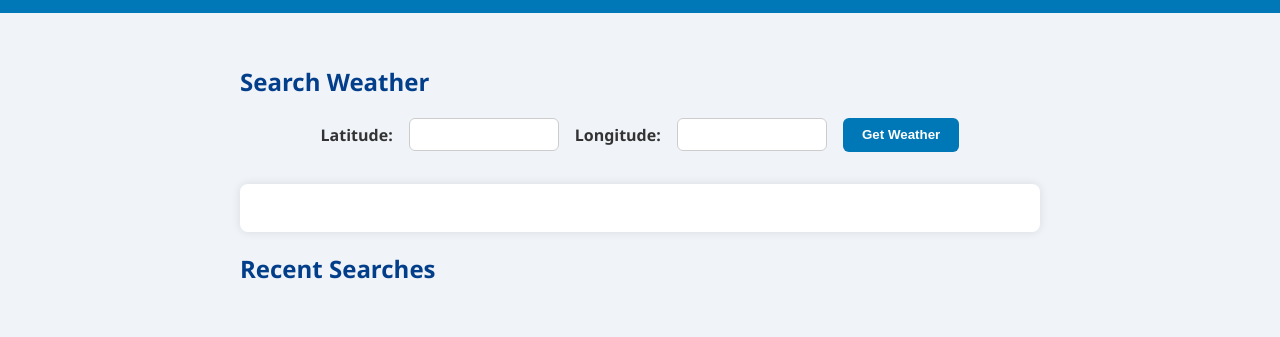
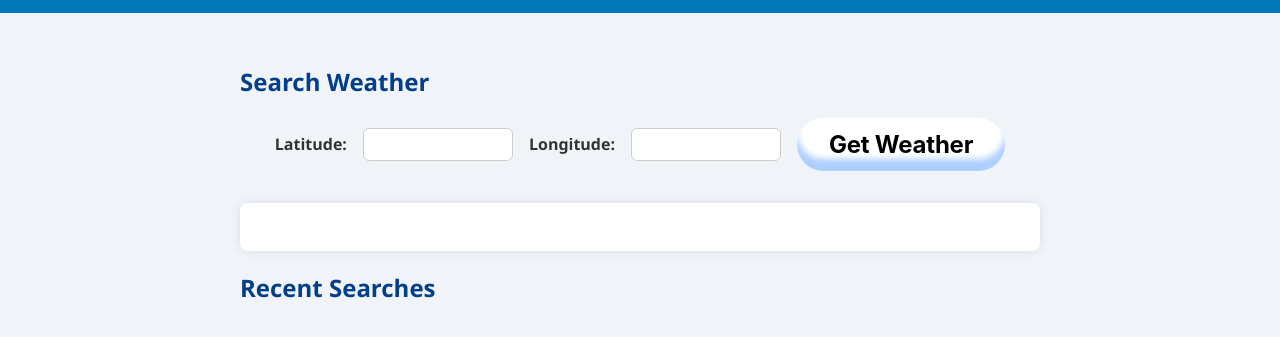
Before and after one commit to AyanaKhan/weather-app, a plain HTML site: page index.html in a window 1280 px wide. Shown: the part 127-464 px from the top of the page. Drawn offline with nearby package versions, Linux system fonts and the light colour scheme; no server answers.

Commit message:
Add files via upload

```diff
--- a/index.html
+++ b/index.html
@@ -26,7 +26,7 @@
         <label for="lon">Longitude:</label>
         <input type="text" id="lon" name="lon" required />
 
-        <button type="submit">Get Weather</button>
+        <button type="submit" class="button-73" role="button">Get Weather</button>
       </form>
     </section>
 
--- a/style.css
+++ b/style.css
@@ -1,4 +1,3 @@
-/* Base styling */
 body {
     font-family: 'Segoe UI', Tahoma, Geneva, Verdana, sans-serif;
     background-color: #f0f4f8;
@@ -7,7 +6,6 @@ body {
     color: #333;
   }
 
-/* Header and navigation */
   header {
     background-color: #0077b6;
     color: white;
@@ -30,14 +28,12 @@ nav a:hover {
     text-decoration: underline;
   }
 
-/* Page layout */
   main {
     padding: 2rem;
     max-width: 800px;
     margin: auto;
   }
 
-/* Form layout */
   form {
     display: flex;
     flex-wrap: wrap;
@@ -58,22 +54,49 @@ input {
     width: 150px;
   }
 
-button {
-  padding: 0.6rem 1.2rem;
-  border: none;
-  border-radius: 6px;
-  background-color: #0077b6;
-  color: white;
-  font-weight: bold;
+  .button-73 {
+    appearance: none;
+    background-color: #FFFFFF;
+    border-radius: 40em;
+    border-style: none;
+    box-shadow: #ADCFFF 0 -12px 6px inset;
+    box-sizing: border-box;
+    color: #000000;
     cursor: pointer;
-  transition: background-color 0.3s ease;
+    display: inline-block;
+    font-family: -apple-system,sans-serif;
+    font-size: 1.2rem;
+    font-weight: 700;
+    letter-spacing: -.24px;
+    margin: 0;
+    outline: none;
+    padding: 1rem 1.3rem;
+    quotes: auto;
+    text-align: center;
+    text-decoration: none;
+    transition: all .15s;
+    user-select: none;
+    -webkit-user-select: none;
+    touch-action: manipulation;
   }
 
-button:hover {
-  background-color: #023e8a;
+  .button-73:hover {
+    background-color: rgb(248, 248, 194);
+    box-shadow: skyblue 0 -6px 8px inset;
+    transform: scale(1.125);
   }
 
-/* Weather results */
+  .button-73:active {
+    transform: scale(1.025);
+  }
+
+  @media (min-width: 768px) {
+    .button-73 {
+      font-size: 1.5rem;
+      padding: .75rem 2rem;
+    }
+  }
+
   #weather-results, #forecast-results {
     background-color: white;
     padding: 1.5rem;
@@ -81,14 +104,12 @@ button:hover {
     box-shadow: 0 0 10px rgba(0,0,0,0.1);
   }
 
-/* Forecast */
   #forecast-results div {
     margin-bottom: 1.5rem;
     border-bottom: 1px solid #ddd;
     padding-bottom: 1rem;
   }
 
-/* Headings */
   h1, h2, h4 {
     color: #023e8a;
   }
```
Also changed, not shown: forecast.html (+1 -1 lines). Lines whose indentation alone changed are shown as unchanged.
